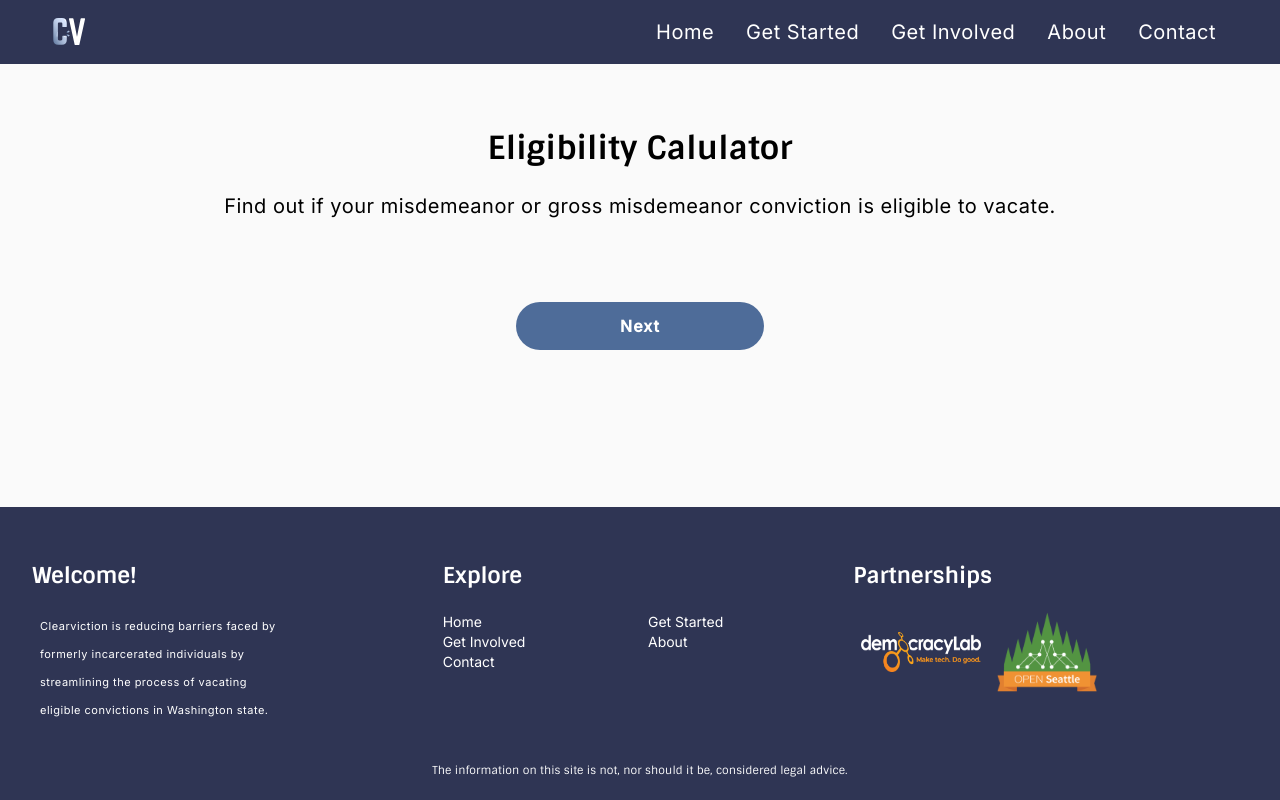
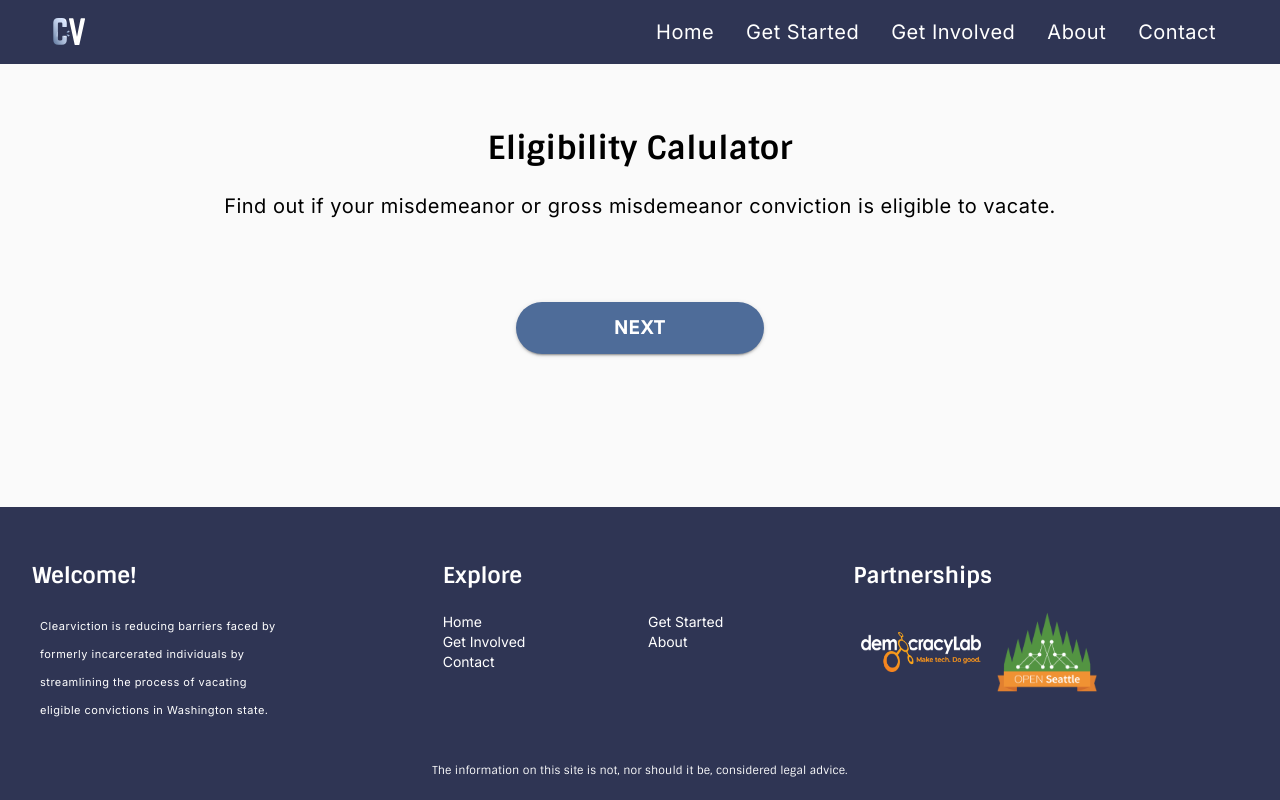
Before and after one commit to openseattle/clearviction-v1, a React (Create React App) app: page /calculator/landing-0 in a window 1280 px wide. Built offline with nearby package versions, Linux system fonts and the light colour scheme.

Commit message:
adjust buttons to design system

```diff
--- a/src/Pages/Calculator/QuestionScreen.jsx
+++ b/src/Pages/Calculator/QuestionScreen.jsx
@@ -107,7 +107,6 @@ const QuestionScreen = (props) => {
             />
           );
         })}
-
         {props.tooltip && (
           <SecondaryButton
             className={classes.button}
--- a/src/data/calculatorPages.ts
+++ b/src/data/calculatorPages.ts
@@ -65,6 +65,7 @@ const data: Pages = {
       {
         type: BodyType.LIST,
         items: [
+
           "The date and violation of your misdemeanor or gross misdemeanor conviction.",
           "If and when you completed the terms of your sentence.",
           "Pending charges and/or new convictions.",
--- a/src/ui-kit/BackButton.jsx
+++ b/src/ui-kit/BackButton.jsx
@@ -4,11 +4,18 @@ import { Alert } from "@material-ui/lab";
 import { useState } from "react";
 import { useHistory } from "react-router-dom";
 
-const useStyles = makeStyles({
+const useStyles = makeStyles((theme) => ({
   backButtonStyle: {
     fontWeight: "lighter",
+    fontSize: "18px",
+    [theme.breakpoints.down("md")]: {
+      fontSize: "14px",
+    },
+    [theme.breakpoints.down("xs")]: {
+      fontSize: "12px",
+    },
   },
-});
+}));
 
 export const BackButton = (props) => {
   const classes = useStyles();
--- a/src/ui-kit/PrimaryButton.jsx
+++ b/src/ui-kit/PrimaryButton.jsx
@@ -5,13 +5,13 @@ const useStyles = makeStyles((theme) => ({
     flex: "1",
   },
   button: {
-    backgroundColor: "var(--light-blue)",
-    color: "#ffffff",
-    textTransform: "none",
+    backgroundColor: theme.palette.primary.main,
+    color: theme.palette.primary.contrastText,
+    textTransform: "uppercase",
     minHeight: "48px",
     minWidth: "248px",
     maxWidth: "30vw",
-    fontSize: "16px",
+    fontSize: "18px",
     [theme.breakpoints.down("md")]: {
       width: "100%",
       fontSize: "14px",
@@ -25,8 +25,8 @@ const useStyles = makeStyles((theme) => ({
     margin: "10px",
 
     "&:hover": {
-      backgroundColor: "var(--gray)",
-      color: "#000000",
+      backgroundColor: theme.palette.secondary.main,
+      color: theme.palette.secondary.contrastText,
     },
   },
 }));
@@ -35,7 +35,7 @@ const PrimaryButton = (props) => {
   const classes = useStyles();
 
   return (
-    <Button className={classes.button} href={props.href} tabIndex={0}>
+    <Button className={classes.button} href={props.href} variant="contained">
       {props.text}
     </Button>
   );
--- a/src/ui-kit/RedesignButtonSecondary.jsx
+++ b/src/ui-kit/RedesignButtonSecondary.jsx
@@ -18,10 +18,9 @@ export const RedesignButtonSecondary = (props) => {
 
   return (
     <Button
-      className={classes.RedesignButtonSecondaryStyle}
+      className={`${classes.RedesignButtonSecondaryStyle} ${props.classes}`}
       variant="outlined"
       color="primary"
-      {...props}
     >
       {props.children}
     </Button>
--- a/src/ui-kit/SecondaryButton.jsx
+++ b/src/ui-kit/SecondaryButton.jsx
@@ -5,24 +5,26 @@ const useStyles = makeStyles((theme) => ({
     flex: "1",
   },
   button: {
-    backgroundColor: "#ffffff",
-    color: "var(--light-blue)",
+    backgroundColor: theme.palette.common.white,
+    color: theme.palette.primary.main,
     textTransform: "uppercase",
-    minWidth: "248px",
-    maxWidth: "30vw",
+    width: "248px",
     height: "48px",
+    fontSize: "18px",
+    [theme.breakpoints.down("md")]: {
+      fontSize: "14px",
+    },
     [theme.breakpoints.down("xs")]: {
       fontSize: "12px",
     },
-    border: "var(--light-blue) solid",
-
+    border: `${theme.palette.primary.main} solid`,
     borderRadius: "30px",
     padding: "10px",
     margin: "10px",
-    fontSize: "16px",
     "&:hover": {
-      backgroundColor: "var(--gray)",
-      color: "#ffffff",
+      border: `${theme.palette.primary.dark} solid`,
+      backgroundColor: theme.palette.primary.dark,
+      color: theme.palette.common.white,
     },
   },
 }));
```
